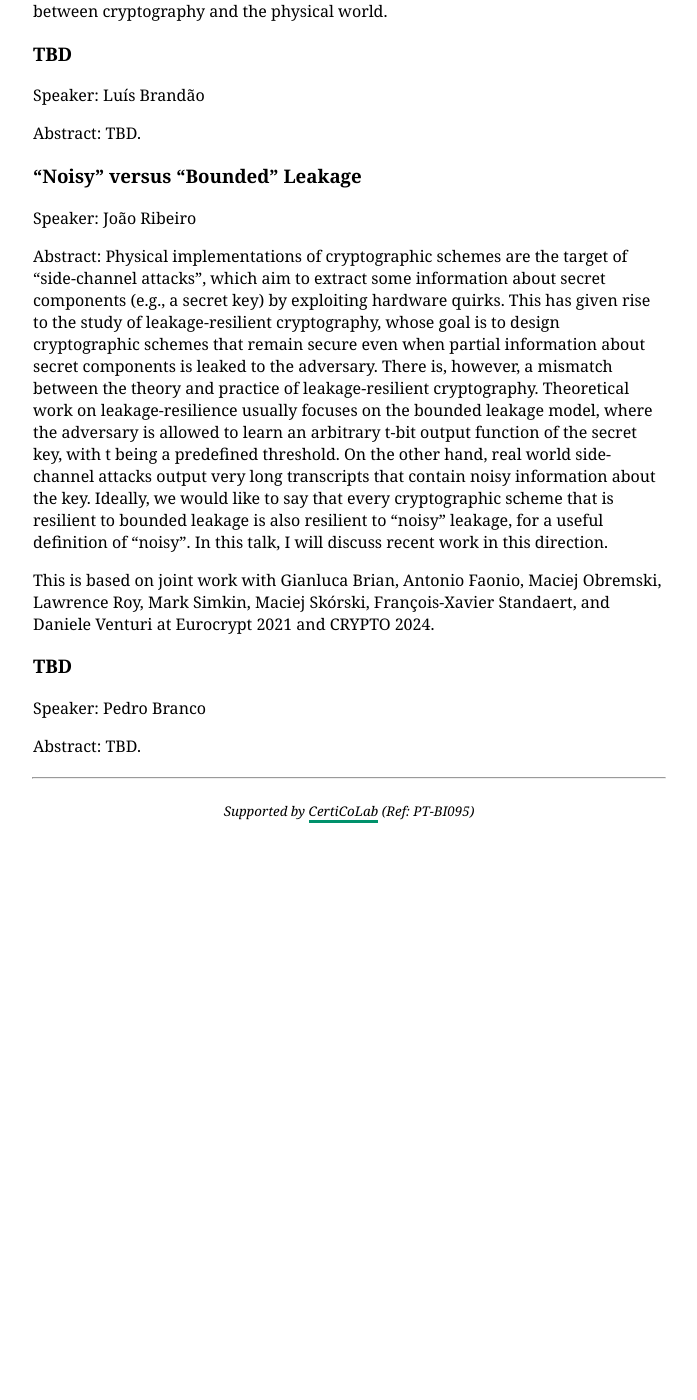
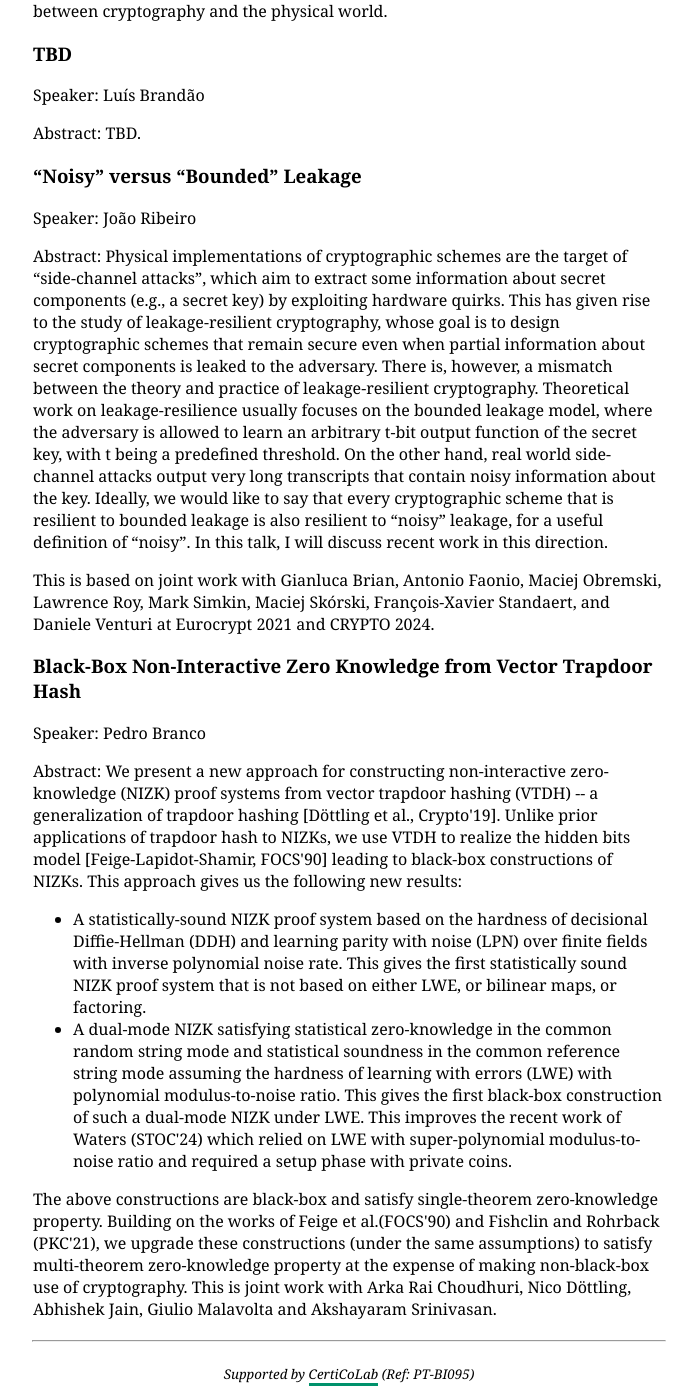
Before and after one commit to cryptoday-pt/cryptoday-pt.github.io, a Jekyll site: the page built from abstracts/index.html, in a window 1280 px wide and 1400 px high, scrolled down 1579 px. Shown: the whole window, without its empty margins (291-988 px from the left). Built offline with Jekyll 4.4.1, drawn with Linux system fonts in a browser that asks for light colours; before the commit the page ends 2416 px from its top, so only the background shows below that.

Commit message:
Add branco

```diff
--- a/abstracts/index.html
+++ b/abstracts/index.html
@@ -41,6 +41,15 @@ layout: default
 <p>This is based on joint work with Gianluca Brian, Antonio Faonio, Maciej Obremski, Lawrence Roy, Mark Simkin, Maciej Skórski, François-Xavier Standaert, and Daniele Venturi at Eurocrypt 2021 and CRYPTO 2024.</p>
 
 <section id="branco"></section>
-<h3>TBD</h3>
+<h3>Black-Box Non-Interactive Zero Knowledge from Vector Trapdoor Hash</h3>
 <p>Speaker: Pedro Branco</p>
-<p>Abstract: TBD.</p>
+<p>Abstract: We present a new approach for constructing non-interactive zero-knowledge (NIZK) proof systems from vector trapdoor hashing (VTDH) -- a generalization of trapdoor hashing [Döttling et al., Crypto'19]. Unlike prior applications of trapdoor hash to NIZKs, we use VTDH to realize the hidden bits model [Feige-Lapidot-Shamir, FOCS'90] leading to black-box constructions of NIZKs. This approach gives us the following new results:</p>
+<ul>
+  <li>A statistically-sound NIZK proof system based on the hardness of decisional Diffie-Hellman (DDH) and learning parity with noise (LPN) over finite fields with inverse polynomial noise rate. This gives the first statistically sound NIZK proof system that is not based on either LWE, or bilinear maps, or factoring.</li>
+  <li>
+    A dual-mode NIZK satisfying statistical zero-knowledge in the common random string mode and statistical soundness in the common reference string mode assuming the hardness of learning with errors (LWE) with polynomial modulus-to-noise ratio. This gives the first black-box construction of such a dual-mode NIZK under LWE. This improves the recent work of Waters (STOC'24) which relied on LWE with super-polynomial modulus-to-noise ratio and required a setup phase with private coins.
+  </li>
+</ul>
+<p>
+The above constructions are black-box and satisfy single-theorem zero-knowledge property. Building on the works of Feige et al.(FOCS'90) and Fishclin and Rohrback (PKC'21), we upgrade these constructions (under the same assumptions) to satisfy multi-theorem zero-knowledge property at the expense of making non-black-box use of cryptography. This is joint work with Arka Rai Choudhuri, Nico Döttling, Abhishek Jain, Giulio Malavolta and Akshayaram Srinivasan.
+</p>
--- a/index.html
+++ b/index.html
@@ -78,7 +78,7 @@ Portugal Crypto Day 2024 will take place in Lisbon, and showcase some of the lat
         </tr>
         <tr>
             <td>16:10-16:50</td>
-            <td><b><a href="https://cryptoday.pt/abstracts#branco">TBD</b></td>
+            <td><b><a href="https://cryptoday.pt/abstracts#branco">Black-Box Non-Interactive Zero Knowledge from Vector Trapdoor Hash</b></td>
             <td><a href="https://sites.google.com/view/pmbranco">Pedro Branco</a>, Bocconi University</td>
         </tr>
         <tr id="nontalk">
```
